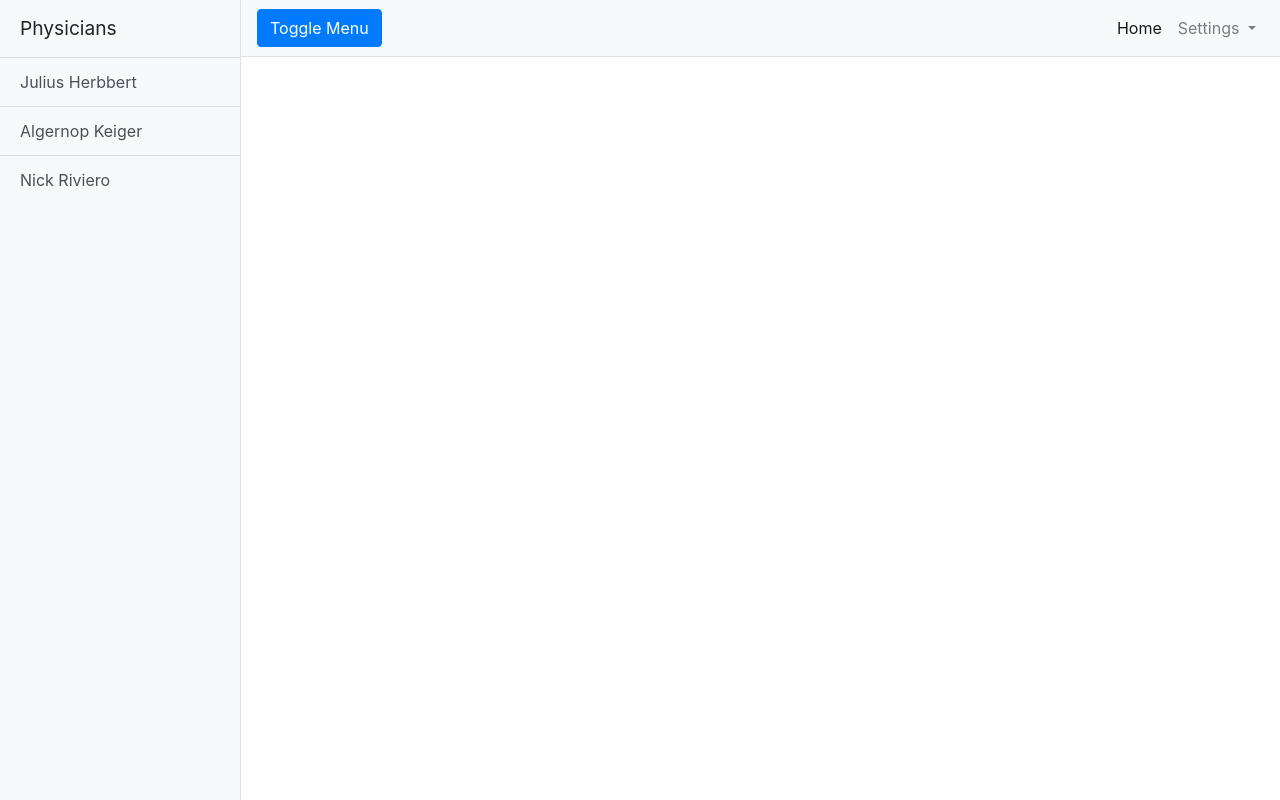
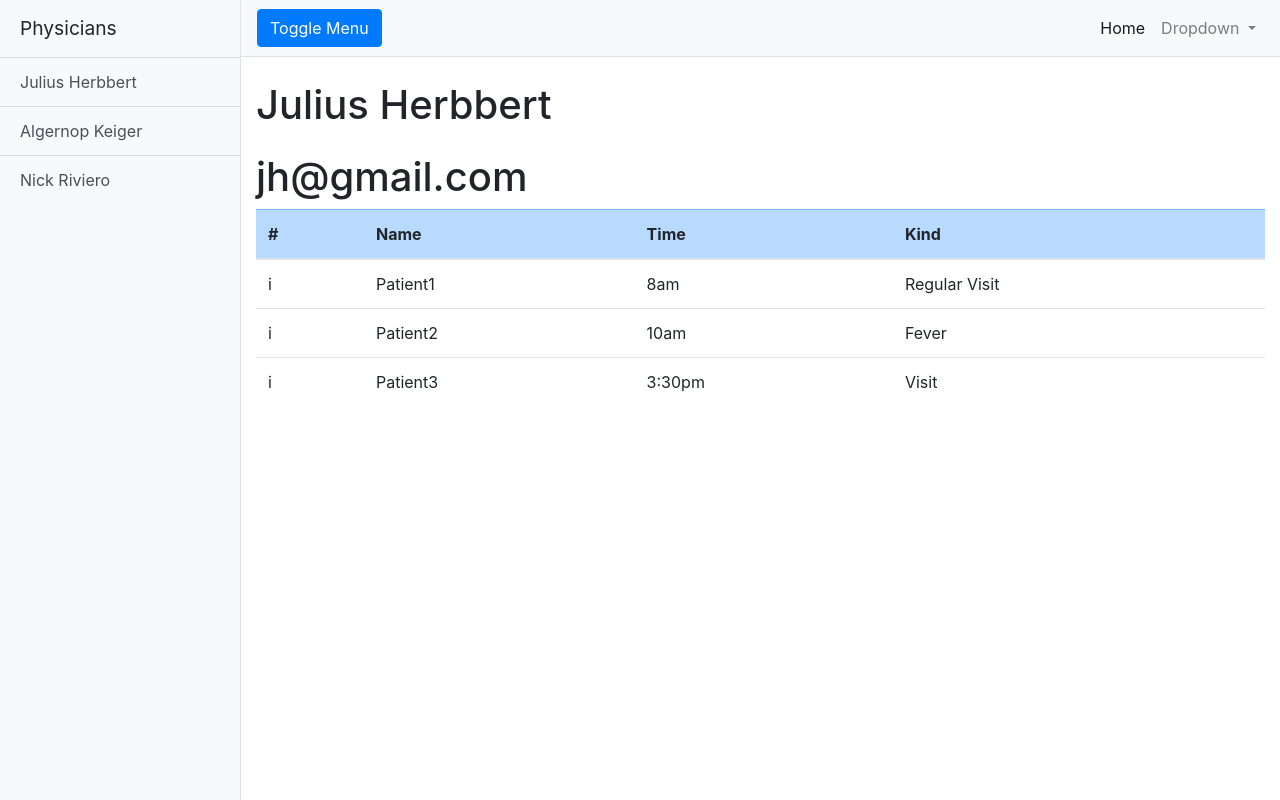
Before and after one commit to ddiddi/ProjectDoctorList, a Flask app: page / in a window 1280 px wide. Run offline with Flask 2, Linux system fonts and the light colour scheme; some libraries are stand-ins or nearby versions.

Commit message:
Add table filling code

```diff
--- a/server.py
+++ b/server.py
@@ -5,11 +5,15 @@ from flask import Flask, render_template
 app = Flask(__name__)
 
 doctor_names = ["Julius Herbbert", "Algernop Keiger", "Nick Riviero"]
+data_list = [["Julius Herbbert","jh@gmail.com",[["Patient1", "8am", "Regular Visit"], ["Patient2", "10am", "Fever"], ["Patient3", "3:30pm", "Visit"]]],
+            ["Algernop Keiger","ak@yahoo.com",[["Patient4", "7am", "Sick"], ["Patient5", "1:30pm", "Annual"]]],
+            ["Nick Riviero","nr@nr.com",[["Patient6", "6am", "Basic Check Up"], ["Patient7", "1:30pm", "Fever Returning"]]]]
+
 # use decorators to link the function to a url
 @app.route('/')
 @app.route('/index')
 def index():
-    return render_template('index.html', title="Home", doctors = doctor_names)  # render a template
+    return render_template('index.html', title="Home", doctors = doctor_names, data_list=data_list)  # render a template
 
 # start the server with the 'run()' method
 if __name__ == '__main__':
--- a/templates/index.html
+++ b/templates/index.html
@@ -50,13 +50,13 @@
             </li>
             <li class="nav-item dropdown">
               <a class="nav-link dropdown-toggle" href="#" id="navbarDropdown" role="button" data-toggle="dropdown" aria-haspopup="true" aria-expanded="false">
-                Settings
+                Dropdown
               </a>
               <div class="dropdown-menu dropdown-menu-right" aria-labelledby="navbarDropdown">
                 <a class="dropdown-item" href="#">Profile</a>
                 <a class="dropdown-item" href="#">Authentication</a>
                 <div class="dropdown-divider"></div>
-                <a class="dropdown-item" href="#">Log Out</a>
+                <a class="dropdown-item" href="#">Logout</a>
               </div>
             </li>
           </ul>
@@ -64,6 +64,30 @@
       </nav>
 
       <div class="container-fluid">
+        <h1 class="mt-4">{{ data_list[0][0] }}</h1>
+        <h1 class="mt-4">{{ data_list[0][1] }}</h1>
+        <table class="table">
+  <thead class="table-primary">
+    <tr >
+      <th scope="col">#</th>
+      <th scope="col">Name</th>
+      <th scope="col">Time</th>
+      <th scope="col">Kind</th>
+    </tr>
+  </thead>
+  <tbody>
+    {% for i in data_list[0][2] %}
+    <tr>
+      <td>i</td>
+      <td>{{i[0]}}</td>
+      <td>{{i[1]}}</td>
+      <td>{{i[2]}}</td>
+    </tr>
+  {% endfor %}
+
+  </tbody>
+</table>
+
       </div>
     </div>
     <!-- /#page-content-wrapper -->
@@ -77,6 +101,7 @@
 
   <!-- Menu Toggle Script -->
   <script>
+  $("#{{request.endpoint}}").addClass("active");
     $("#menu-toggle").click(function(e) {
       e.preventDefault();
       $("#wrapper").toggleClass("toggled");
```
